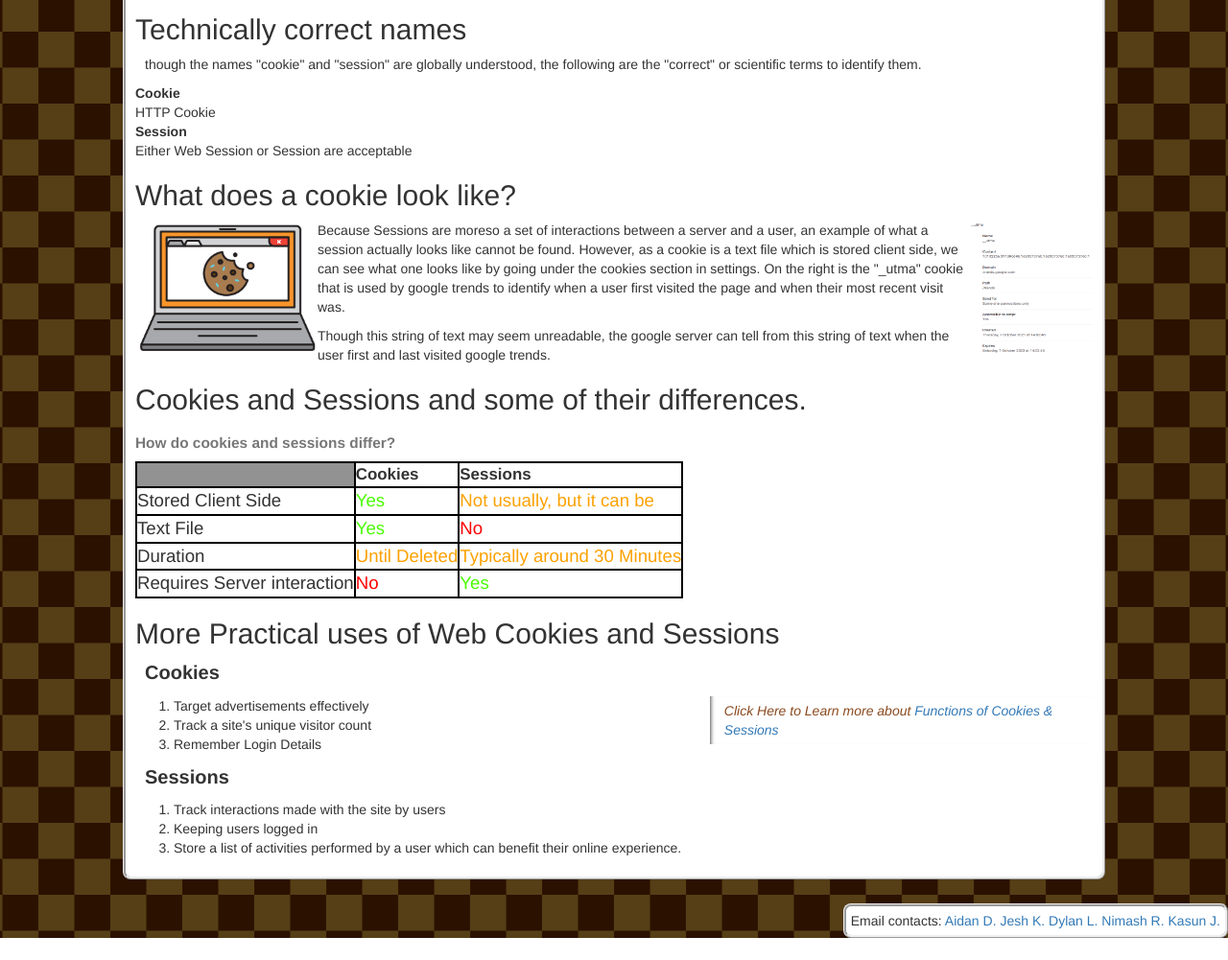
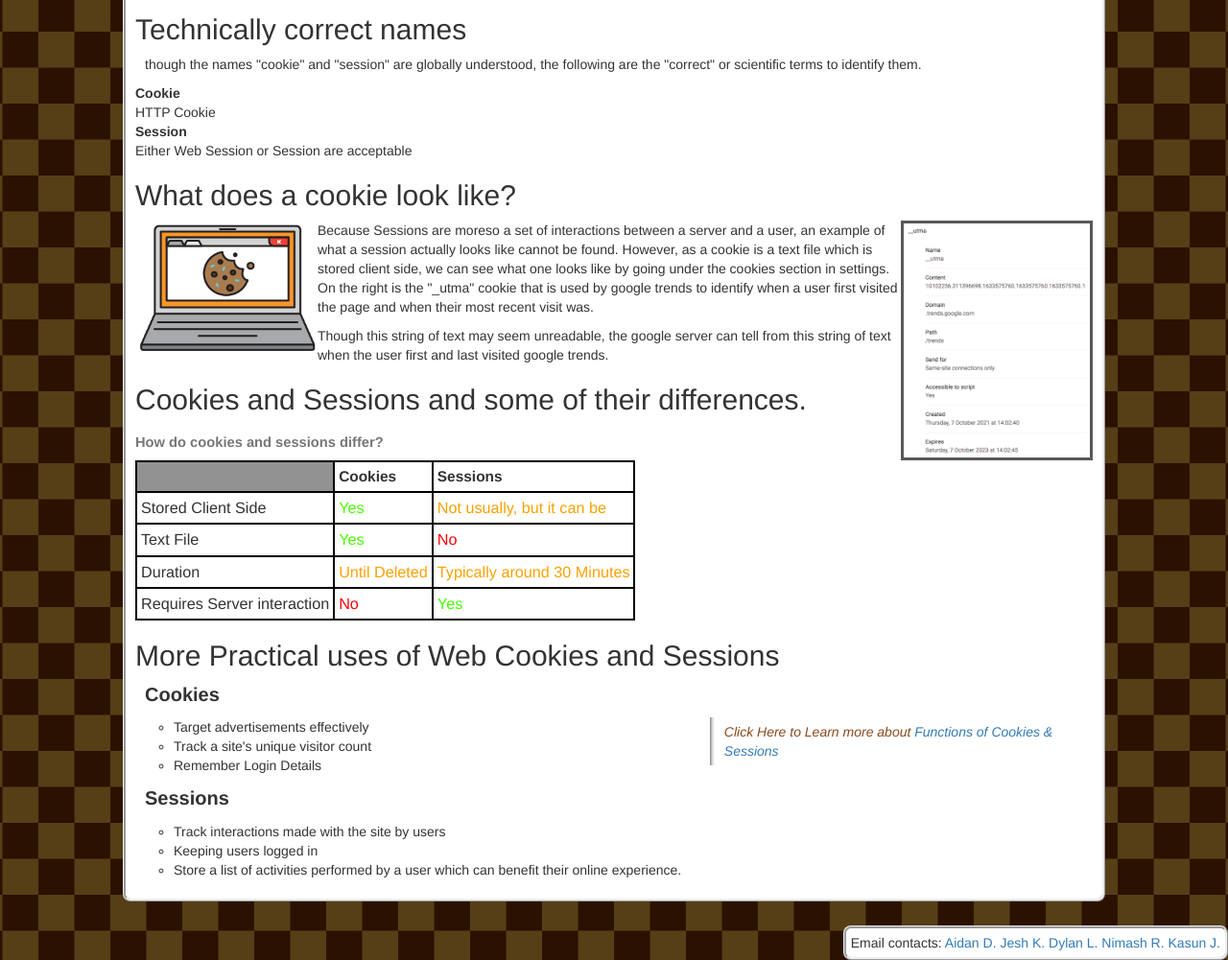
Before and after one commit to poppers13/swin-inquiry-project-2, a PHP site: page /topic2.html in a window 1280 px wide. Shown: the part 567-1568 px from the top of the page at 96% size. Before the commit the page ends 1545 px from the top, so only its background shows below. Run offline with PHP 8.4, Linux system fonts and the light colour scheme.

Commit message:
Update style.css

```diff
--- a/content/styles/style.css
+++ b/content/styles/style.css
@@ -193,7 +193,12 @@ aside .asidep {
 .def-table, .def-tr, .def-th, .def-td{
     border: 2px solid black;
     border-collapse: collapse;
-    font-size: 1.1em
+    font-size: 1.05em
+
+}
+
+.def-td, .def-th{
+    padding: 4px
 }
 
 #blank-cell{
@@ -214,7 +219,7 @@ color:#fca103;
 }
 
 
-#wb /* wb= whiteborder */ {
+#wb /* wb= whiteborder, this is purely an id to get white/clear table borders */ {
     margin: auto;
     border: white 1px;
 }
@@ -237,12 +242,17 @@ img.webcookiepng {
 }
 
 img.utmacookie {
-    width: 130px;
-    height: 140px;
+    width: 200px;
+    height: 250px;
     display: inline-block;
     margin-left: auto;
     margin-right: auto;
     float: right;
+    border: 3px solid #595959; /* gives a border as the image has a white background so you can see where the image ends*/
+}
+
+.bulletpt{
+    list-style-type: circle;
 }
 
 /* !!! TOPIC 3 STYLING !!! */
```
